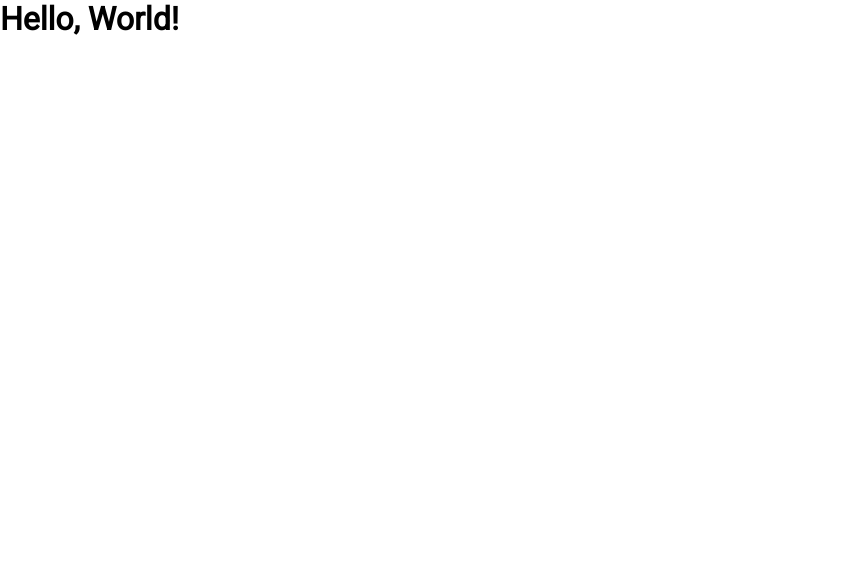
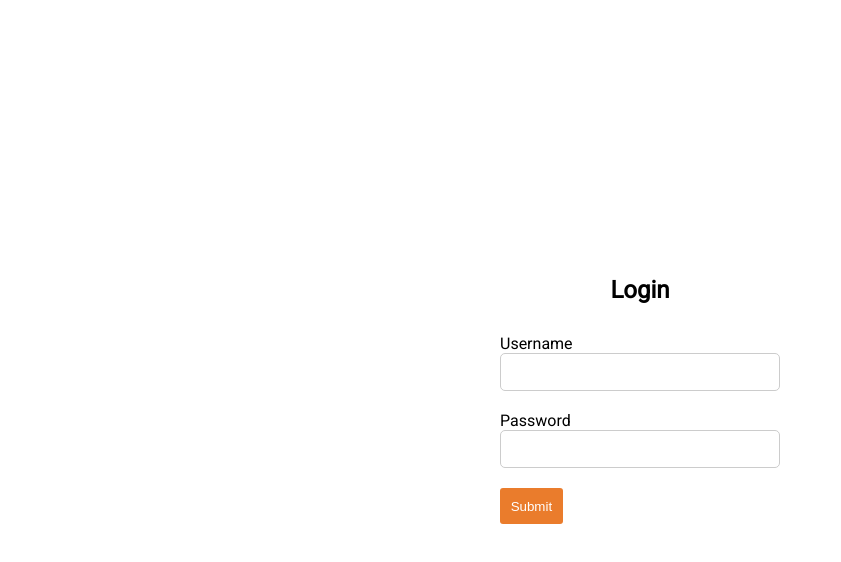
Before and after one commit to NicolaiHygino/bookstore-softdesign, a React (Create React App) app: page / in a window 1280 px wide. Shown: the top 562 px of the page, without its empty margins (0-841 px from the left). Built offline with nearby package versions, Linux system fonts and the light colour scheme.

Commit message:
feat (Login): new Login component

```diff
--- a/src/App.js
+++ b/src/App.js
@@ -1,8 +1,12 @@
-import React from 'react';
+import React, { useState } from 'react';
+import Login from './components/Login';
 
 const App = () => {
+  const [user, setUser] = useState(null);
+
+  if (!user) return <Login setUser={setUser} />;
   return (
-    <h1>Hello, World!</h1>
+    <h1>DASHBOARD</h1>
   );
 };
 
--- /dev/null
+++ b/src/components/Login/index.js
@@ -0,0 +1,63 @@
+import React, { useState } from 'react';
+import { Formik, ErrorMessage } from 'formik';
+import {
+  StyledLogin,
+  FieldWrapper,
+  StyledForm,
+  StyledField,
+  Button,
+  Header,
+  Error,
+} from './style';
+
+const dummyLoginApi = (username, password) => {
+  if (username === 'admin' && password === 'admin') {
+    return Promise.resolve(username);
+  }
+  return Promise.reject('No user found for this username/password');
+}
+
+const Login = ({ setUser }) => {
+  const [error, setError] = useState('');
+
+  const handleSubmit = ({username, password}) => {
+    dummyLoginApi(username, password).then(res => {
+      setUser(res);
+    })
+    .catch(err => {
+      console.log('error')
+      setError(err);
+    });
+  };
+
+  return (
+    <StyledLogin>
+      <Formik
+        initialValues={{ username: '', password: '' }}
+        onSubmit={values => handleSubmit(values)}
+      >
+        <StyledForm>
+          <Header>Login</Header>
+
+          {error && <Error>{error}</Error>}
+
+          <FieldWrapper>
+            <label htmlFor="username">Username</label>
+            <StyledField name="username" type="text" />
+            <ErrorMessage name="username" />
+          </FieldWrapper>
+
+          <FieldWrapper>
+            <label htmlFor="password">Password</label>
+            <StyledField name="password" type="password" />
+            <ErrorMessage name="password" />
+          </FieldWrapper>
+
+          <Button type="submit">Submit</Button>
+        </StyledForm>
+      </Formik>
+    </StyledLogin>
+  );
+};
+
+export default Login;
--- /dev/null
+++ b/src/components/Login/style.js
@@ -0,0 +1,47 @@
+import styled from 'styled-components';
+import { Form, Field } from 'formik';
+
+export const StyledLogin = styled.section`
+  display: flex;
+  align-items: center;
+  justify-content: center;
+  height: 100vh;
+  width: 100vw;
+`;
+
+export const Header = styled.h1`
+  text-align: center;
+  margin-bottom: 30px;
+`;
+
+export const StyledForm = styled(Form)`
+  max-width: 300px;
+  width: 100%;
+  padding: 10px;
+`;
+
+export const StyledField = styled(Field)`
+  width: 100%;
+  border: 1px solid #ccc;
+  border-radius: 5px;
+  padding: .8em 1em;
+`;
+
+export const FieldWrapper = styled.div`
+  margin-bottom: 20px;
+`;
+
+export const Button = styled.button`
+  border: 0;
+  border-radius: 3px;
+  background-color: var(--main-color);
+  color: white;
+  padding: .8em;
+  cursor: pointer;
+`;
+
+export const Error = styled.p`
+  font-size: .9em;
+  color: var(--error);
+  margin-bottom: 20px;
+`;
--- a/src/globalStyles.js
+++ b/src/globalStyles.js
@@ -3,6 +3,7 @@ import { createGlobalStyle } from "styled-components";
 export const GlobalStyle = createGlobalStyle`
   :root {
     --main-color: #EA7C2C;
+    --error: #e74c3c;
   }
 
   * {
```
